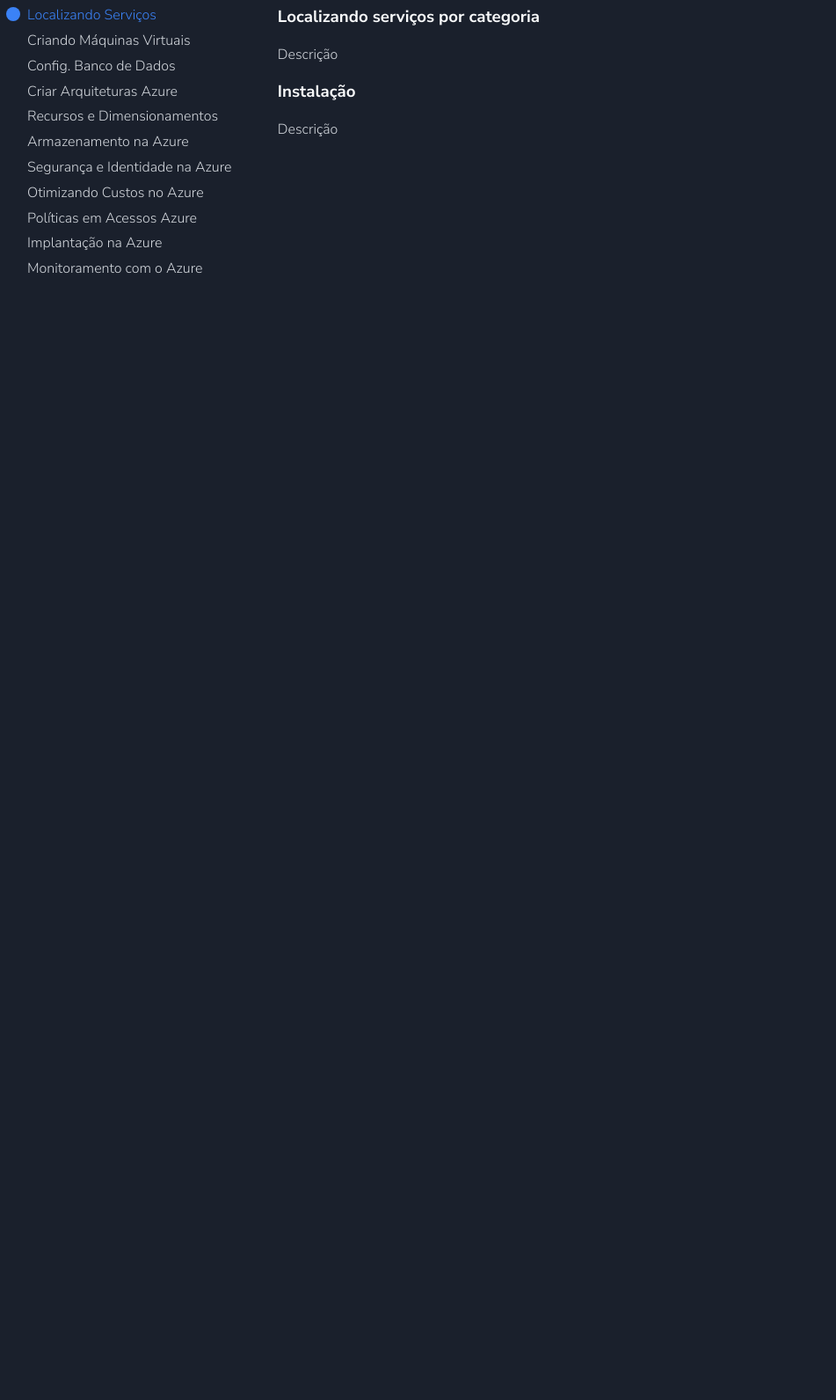
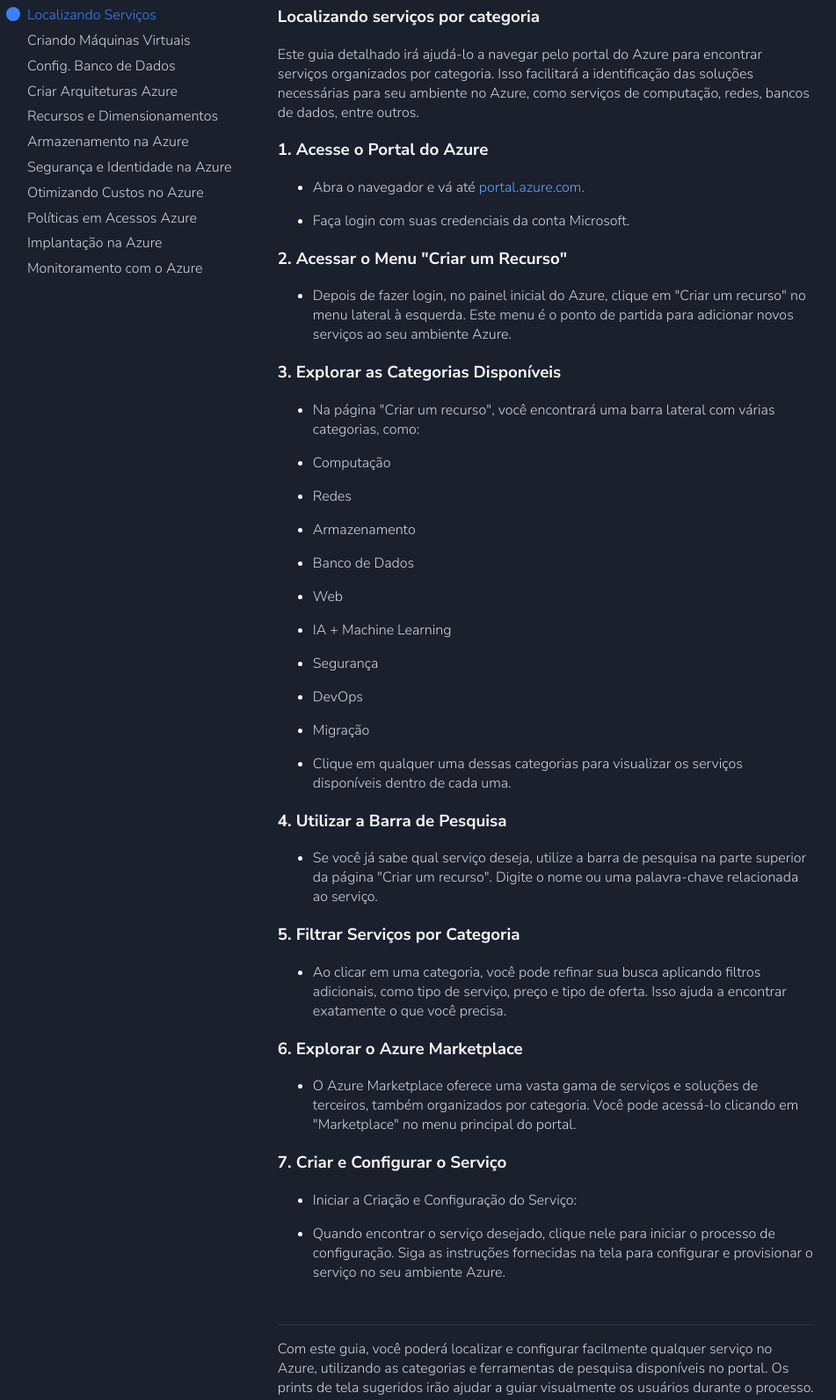
Before and after one commit to Kellinton/microsoft-azure-essentials, a plain HTML site: page index.html in a window 1280 px wide. Shown: the part 91-1682 px from the top of the page at 88% size, without its empty margins (161-1112 px from the left). Before the commit the page ends 800 px from the top, so only its background shows below. Drawn offline with nearby package versions, Linux system fonts and the light colour scheme.

Commit message:
feat: adicionar guia, para Localização de serviços por categoria no Azure

```diff
--- a/index.html
+++ b/index.html
@@ -4,11 +4,12 @@
     <meta charset="utf-8">
     <meta name="description" content="">
     <meta name="viewport" content="width=device-width, initial-scale=1">
-    <title> Documentation - a code documentation page template for codrops</title>
+    <title>DOC - Microsoft Azure Essentials</title>
     <link rel="stylesheet" href="https://cdnjs.cloudflare.com/ajax/libs/font-awesome/4.7.0/css/font-awesome.min.css">
     <link href="https://fonts.googleapis.com/css?family=Nunito+Sans:300,400,600,700,800,900" rel="stylesheet">
     <link rel="stylesheet" href="./src/css/global.css">
     <link rel="stylesheet" href="./src/css/doc.css">
+    <link rel="shortcut icon" href="src/img/azure-essentials.webp" type="image/x-icon">
     <link rel="author" href="humans.txt">
   </head>
   <body>
@@ -19,7 +20,7 @@
         <span class="logo__thin">Azure Essentials</span>
       </h1>
       <ul class="menu">
-        <li><a href="https://github.com/Kellinton" class="link link--dark"><i class="fa fa-github"></i></a></li>
+        <li><a title="Kellinton" href="https://github.com/Kellinton" class="link link--dark"><i class="fa fa-github"></i></a></li>
       </ul>
     </nav>
     <div class="wrapper">
@@ -41,9 +42,58 @@
       <article class="doc__content">
         <section class="js-section">
           <h3 class="section__title">Localizando serviços por categoria</h3>
-          <p>Descrição</p>
-          <h3 class="section__title">Instalação</h3>
-          <p>Descrição</p>
+          <p>
+            Este guia detalhado irá ajudá-lo a navegar pelo portal do Azure
+            para encontrar serviços organizados por categoria. Isso facilitará
+            a identificação das soluções necessárias para seu ambiente no Azure,
+            como serviços de computação, redes, bancos de dados, entre outros.
+          </p>
+          <h3 class="section__title">1. Acesse o Portal do Azure</h3>
+          <ul>
+            <li style="color: white;"><p>Abra o navegador e vá até <a href="#" style="color: #60A5FA;">portal.azure.com.</a></p></li>
+            <li style="color: white;"><p>Faça login com suas credenciais da conta Microsoft.</p></li>
+          </ul>
+          <h3 class="section__title">2. Acessar o Menu "Criar um Recurso"</h3>
+          <ul>
+            <li style="color: white;"><p>Depois de fazer login, no painel inicial do Azure, clique em "Criar um recurso" no menu lateral à esquerda. Este menu é o ponto de partida para adicionar novos serviços ao seu ambiente Azure.</p></li>
+          </ul>
+          <h3 class="section__title">3. Explorar as Categorias Disponíveis</h3>
+          <ul>
+            <li style="color: white;"><p>Na página "Criar um recurso", você encontrará uma barra lateral com várias categorias, como:</p></li>
+            <li style="color: white;"><p>Computação</p></li>
+            <li style="color: white;"><p>Redes</p></li>
+            <li style="color: white;"><p>Armazenamento</p></li>
+            <li style="color: white;"><p>Banco de Dados</p></li>
+            <li style="color: white;"><p>Web</p></li>
+            <li style="color: white;"><p>IA + Machine Learning</p></li>
+            <li style="color: white;"><p>Segurança</p></li>
+            <li style="color: white;"><p>DevOps</p></li>
+            <li style="color: white;"><p>Migração</p></li>
+            <li style="color: white;"><p>Clique em qualquer uma dessas categorias para visualizar os serviços disponíveis dentro de cada uma.</p></li>
+          </ul>
+          <h3 class="section__title">4. Utilizar a Barra de Pesquisa</h3>
+          <ul>
+            <li style="color: white;"><p>Se você já sabe qual serviço deseja, utilize a barra de pesquisa na parte superior da página "Criar um recurso". Digite o nome ou uma palavra-chave relacionada ao serviço.</p></li>
+          </ul>
+          <h3 class="section__title">5. Filtrar Serviços por Categoria</h3>
+          <ul>
+            <li style="color: white;"><p>Ao clicar em uma categoria, você pode refinar sua busca aplicando filtros adicionais, como tipo de serviço, preço e tipo de oferta. Isso ajuda a encontrar exatamente o que você precisa.</p></li>
+          </ul>
+          <h3 class="section__title">6. Explorar o Azure Marketplace</h3>
+          <ul>
+            <li style="color: white;"><p>O Azure Marketplace oferece uma vasta gama de serviços e soluções de terceiros, também organizados por categoria. Você pode acessá-lo clicando em "Marketplace" no menu principal do portal.</p></li>
+          </ul>
+          <h3 class="section__title">7. Criar e Configurar o Serviço</h3>
+          <ul>
+            <li style="color: white;"><p>Iniciar a Criação e Configuração do Serviço:</p></li>
+            <li style="color: white;"><p>Quando encontrar o serviço desejado, clique nele para iniciar o processo de configuração. Siga as instruções fornecidas na tela para configurar e provisionar o serviço no seu ambiente Azure.</p></li>
+          </ul>
+        </section>
+        <hr>
+        <section>
+          <p>
+            Com este guia, você poderá localizar e configurar facilmente qualquer serviço no Azure, utilizando as categorias e ferramentas de pesquisa disponíveis no portal. Os prints de tela sugeridos irão ajudar a guiar visualmente os usuários durante o processo.
+          </p>
         </section>
       </article>
     </div>
--- a/src/css/global.css
+++ b/src/css/global.css
@@ -35,7 +35,7 @@
 hr {
   padding: 1rem 0;
   border: 0;
-  border-bottom: 1px solid var(--white-color);
+  border-bottom: 1px solid var(--code-bg-color);
 }
 
 * {
@@ -48,7 +48,6 @@
 .section__title {
   color: var(--white-color);
 }
-
 
 .tab__container {
   position: relative;
```
